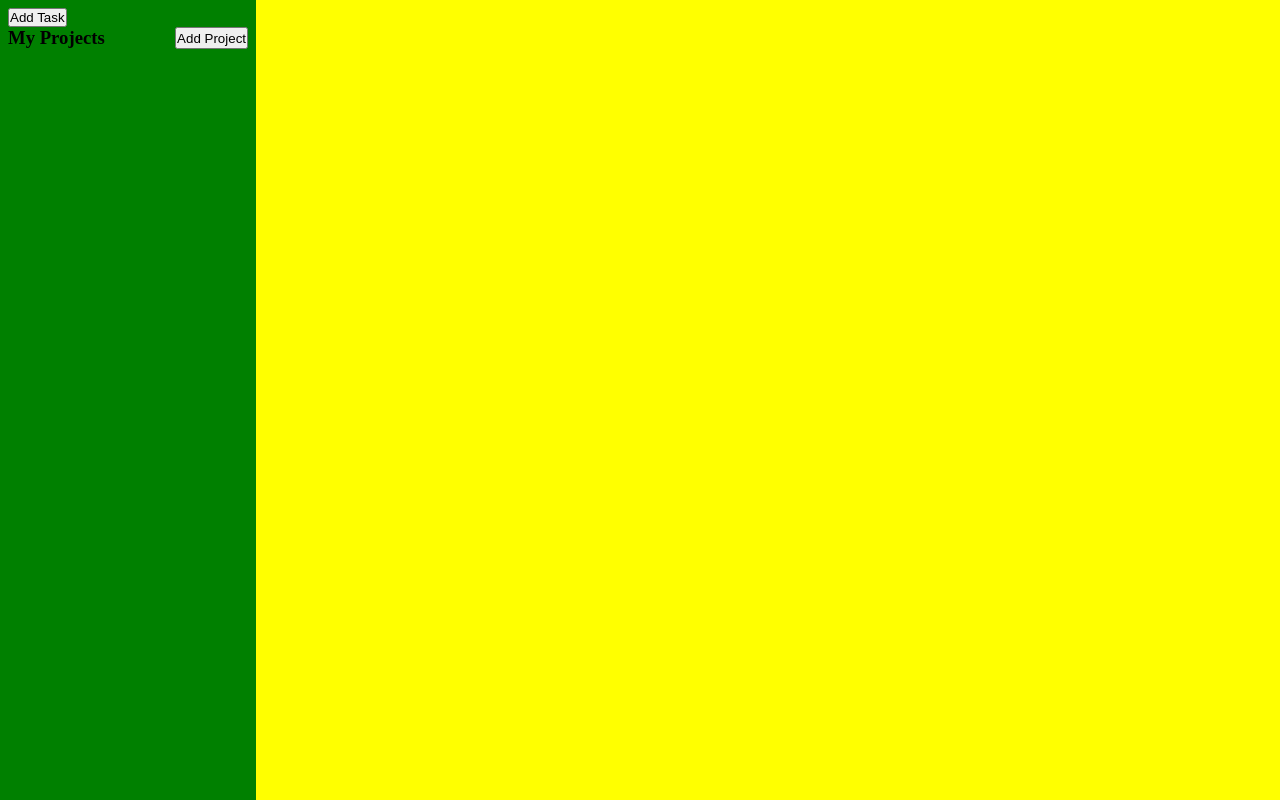
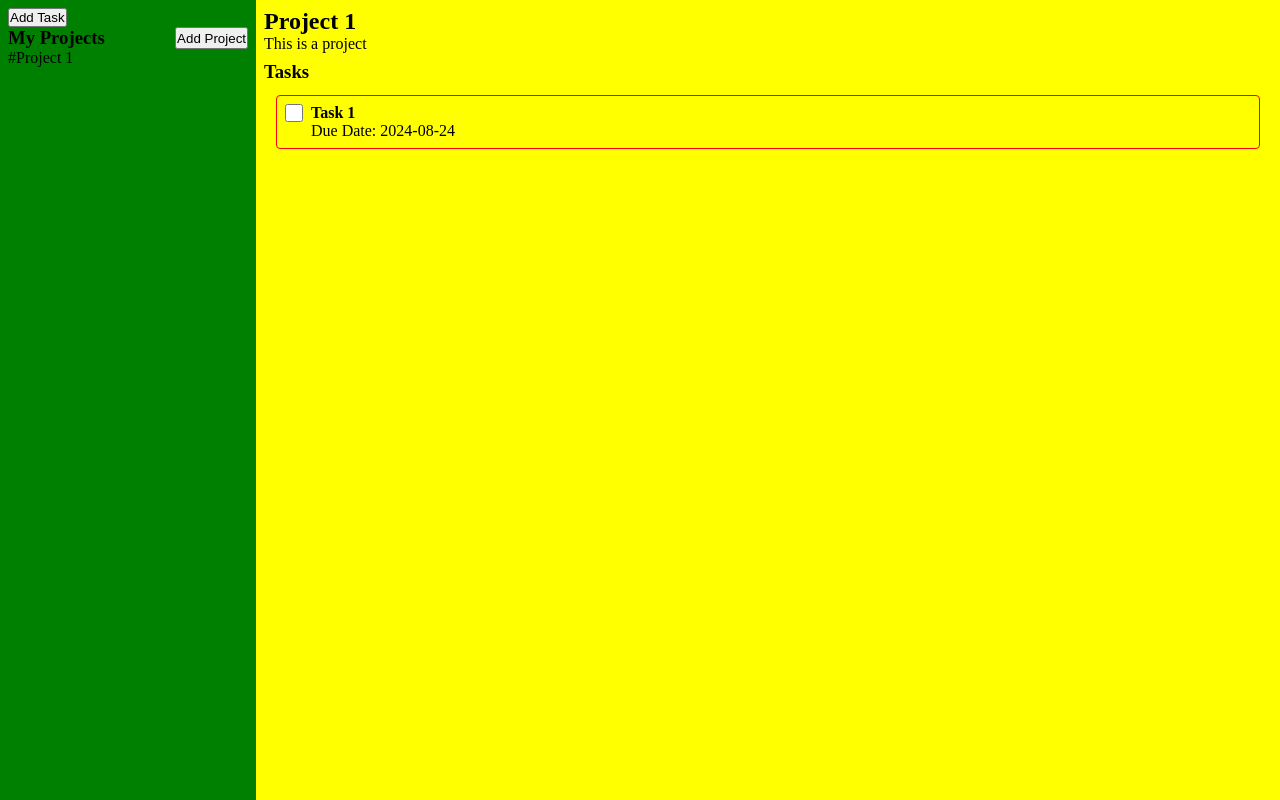
Before and after one commit to monajstha/Simple2do, a website built with webpack: page src/template.html in a window 1280 px wide. Built offline with nearby package versions, Linux system fonts and the light colour scheme.

Commit message:
style: add task card

```diff
--- a/src/index.js
+++ b/src/index.js
@@ -9,8 +9,32 @@ const projectsDiv = document.querySelector("#projects");
 const infoViewDiv = document.querySelector("#infoView");
 
 const user = new User("Manoj Shrestha");
+const project = new Project(
+  1,
+  "Project 1",
+  "This is a project",
+  "High",
+  "2024-08-25",
+  false
+);
+const task = new Task(
+  1,
+  1,
+  "Task 1",
+  "This is a task 1 of first project",
+  "High",
+  "2024-08-24",
+  false
+);
+user.addProject(project);
+user.addTaskToProject(project.id, task);
 
 function taskRenderController() {
+  const projectViewDiv = document.createElement("div");
+  const taskCardWrapper = document.createElement("div");
+  taskCardWrapper.id = "taskCardWrapper";
+  projectViewDiv.id = "projectViewDiv";
+
   const projects = user.getAllProjects();
   let activeProjectId = projects[0]?.id;
 
@@ -22,28 +46,56 @@ function taskRenderController() {
     return activeProjectId;
   };
 
-  const renderActiveTasks = () => {
-    let allTasks = "";
+  const taskCardRender = (tasks) => {
+    taskCardWrapper.innerHTML = "";
+    if (tasks.length) {
+      // const taskCard = document.createElement("div");
+      // taskCard.id = "taskCard";
+      let taskCardContent = tasks?.map((task) => {
+        const taskCard = document.createElement("div");
+        taskCard.id = "taskCard";
+        taskCard.innerHTML = `
+            <input id="taskCheckbox" type="checkbox" value=${task.completed} >
+            <div id="taskContentDiv">
+              <div id="taskTitle">${task.title}</div>
+              <div>Due Date: ${task.due_date}</div>
+            </div>
+          `;
+        taskCard.style.borderColor =
+          task?.priority.toLowerCase() === "high"
+            ? "#ff0000"
+            : task.priority === "medium"
+            ? "#004e92"
+            : "#1a9b11";
+        taskCardWrapper.append(taskCard);
+      });
+      // taskCardWrapper.append(taskCardContent);
+    } else {
+      taskCardWrapper.innerHTML = "Click on Add task to add tasks!";
+    }
+  };
+
+  const projectViewRender = () => {
+    infoViewDiv.textContent = "";
     const activeProject = projects.find((item) => item.id === activeProjectId);
-    console.log({ projects }, { activeProjectId }, { activeProject });
-    allTasks = `<div><h2>${activeProject?.title}
+    taskCardRender(activeProject?.tasks);
+    projectViewDiv.innerHTML = `<div>
+    <div>
+    <h2>${activeProject?.title}
     </h2>
     <p>${activeProject?.description}</p>
-    ${
-      activeProject?.tasks?.length
-        ? activeProject?.tasks?.map((task) => `<div>${task.title}</div>`)
-        : `Click on Add task to add tasks!`
-    }
+    </div>
+    <div>
+    <h3 id="tasksHeader">Tasks</h3>
+    </div>
+
     </div>`;
-    // if (activeProject?.tasks?.length) {
-    //   allTasks = activeProject?.tasks?.map((item) => {
-    //     console.log("inside", item);
-    //     return `<div>${item.title}</div>`;
-    //   });
-    // } else {
-    //   allTasks = "Click on Add task to add tasks!";
-    // }
-    infoViewDiv.innerHTML = allTasks;
+    projectViewDiv.append(taskCardWrapper);
+  };
+
+  const renderActiveTasks = () => {
+    projectViewRender();
+    infoViewDiv.append(projectViewDiv);
     contentDiv.append(infoViewDiv);
   };
   return {
--- a/src/styles.css
+++ b/src/styles.css
@@ -54,3 +54,37 @@ dialog::backdrop {
   display: flex;
   justify-content: space-between;
 }
+
+#taskCardWrapper {
+  /* background-color: aqua; */
+  /* padding: 8px 8px; */
+}
+
+#tasksHeader {
+  margin-top: 8px;
+}
+
+#taskCard {
+  display: flex;
+  align-items: start;
+  border: 1.5px solid red;
+  border-radius: 4px;
+  padding: 8px 8px;
+  /* background-color: #004e92; */
+  margin: 12px;
+  /* background-color: "blue"; */
+}
+
+#taskContentDiv {
+  margin-left: 8px;
+}
+
+#taskTitle {
+  font-weight: bold;
+  font-size: 1rem;
+}
+
+#taskCheckbox {
+  width: 18px;
+  height: 18px;
+}
```
